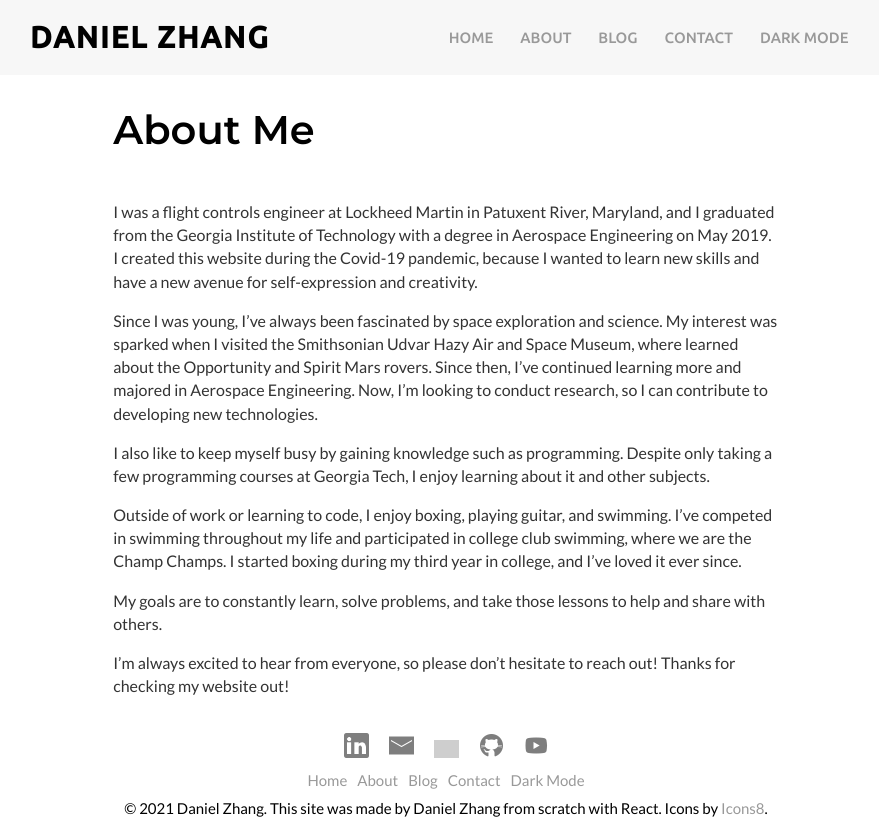
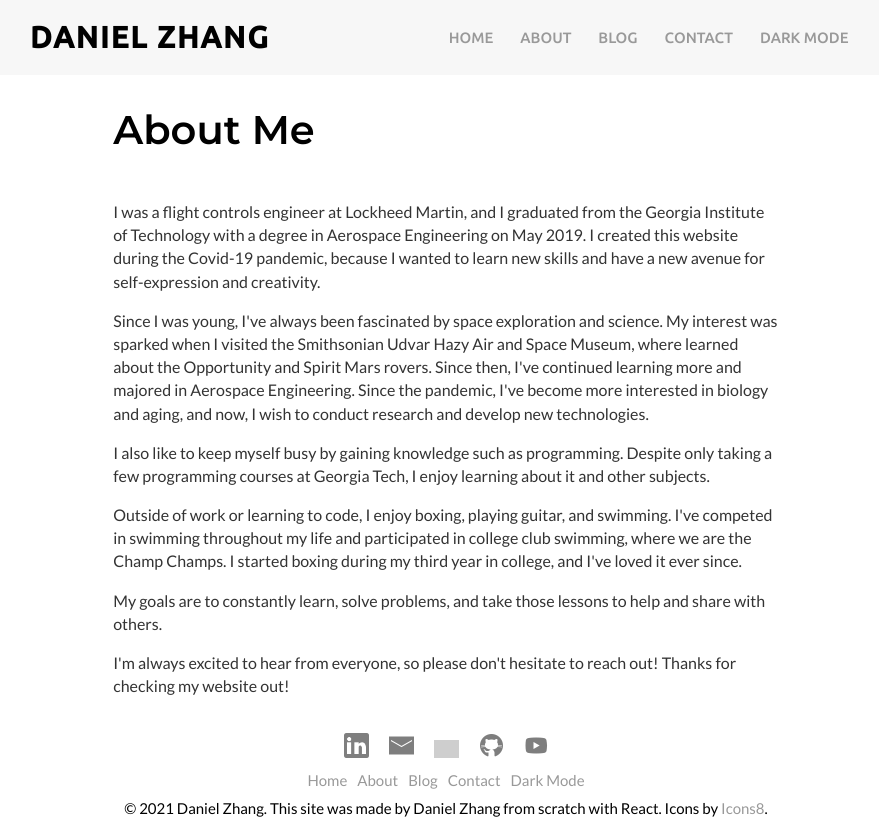
Before and after one commit to zhangster12/DZ-Website-Front-End, a React (Create React App) app: page /about in a window 1280 px wide. Shown: the whole page, without its empty margins (194-1073 px from the left). Built offline with nearby package versions, Linux system fonts and the light colour scheme; grey boxes are pictures that could not be loaded.

Commit message:
Edited file

```diff
--- a/src/content/AboutPageContent.js
+++ b/src/content/AboutPageContent.js
@@ -2,12 +2,12 @@ let AboutPageContent = {
     about: [{
         name: 'About Me',
         desc: [
-            'I was a flight controls engineer at Lockheed Martin in Patuxent River, Maryland, and I graduated from the Georgia Institute of Technology with a degree in Aerospace Engineering on May 2019. I created this website during the Covid-19 pandemic, because I wanted to learn new skills and have a new avenue for self-expression and creativity.',
-            'Since I was young, I’ve always been fascinated by space exploration and science. My interest was sparked when I visited the Smithsonian Udvar Hazy Air and Space Museum, where learned about the Opportunity and Spirit Mars rovers. Since then, I’ve continued learning more and majored in Aerospace Engineering. Now, I’m looking to conduct research, so I can contribute to developing new technologies.',
+            'I was a flight controls engineer at Lockheed Martin, and I graduated from the Georgia Institute of Technology with a degree in Aerospace Engineering on May 2019. I created this website during the Covid-19 pandemic, because I wanted to learn new skills and have a new avenue for self-expression and creativity.',
+            'Since I was young, I\'ve always been fascinated by space exploration and science. My interest was sparked when I visited the Smithsonian Udvar Hazy Air and Space Museum, where learned about the Opportunity and Spirit Mars rovers. Since then, I\'ve continued learning more and majored in Aerospace Engineering. Since the pandemic, I\'ve become more interested in biology and aging, and now, I wish to conduct research and develop new technologies.',
             'I also like to keep myself busy by gaining knowledge such as programming. Despite only taking a few programming courses at Georgia Tech, I enjoy learning about it and other subjects.',
-            'Outside of work or learning to code, I enjoy boxing, playing guitar, and swimming. I’ve competed in swimming throughout my life and participated in college club swimming, where we are the Champ Champs. I started boxing during my third year in college, and I’ve loved it ever since.',
+            'Outside of work or learning to code, I enjoy boxing, playing guitar, and swimming. I\'ve competed in swimming throughout my life and participated in college club swimming, where we are the Champ Champs. I started boxing during my third year in college, and I\'ve loved it ever since.',
             'My goals are to constantly learn, solve problems, and take those lessons to help and share with others.',
-            'I’m always excited to hear from everyone, so please don’t hesitate to reach out! Thanks for checking my website out!'
+            'I\'m always excited to hear from everyone, so please don\'t hesitate to reach out! Thanks for checking my website out!'
         ],
         id: 1
 }]};
```
